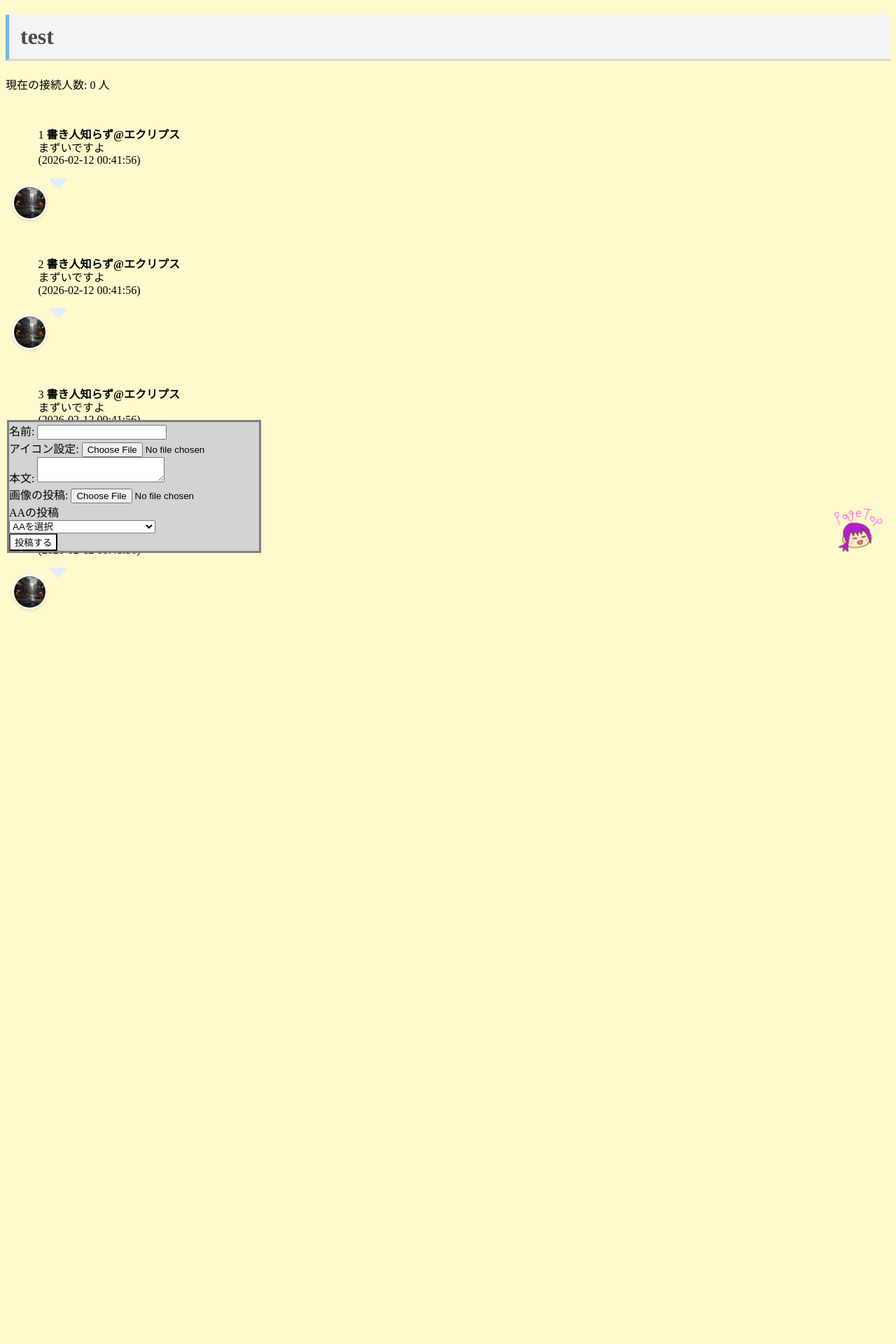
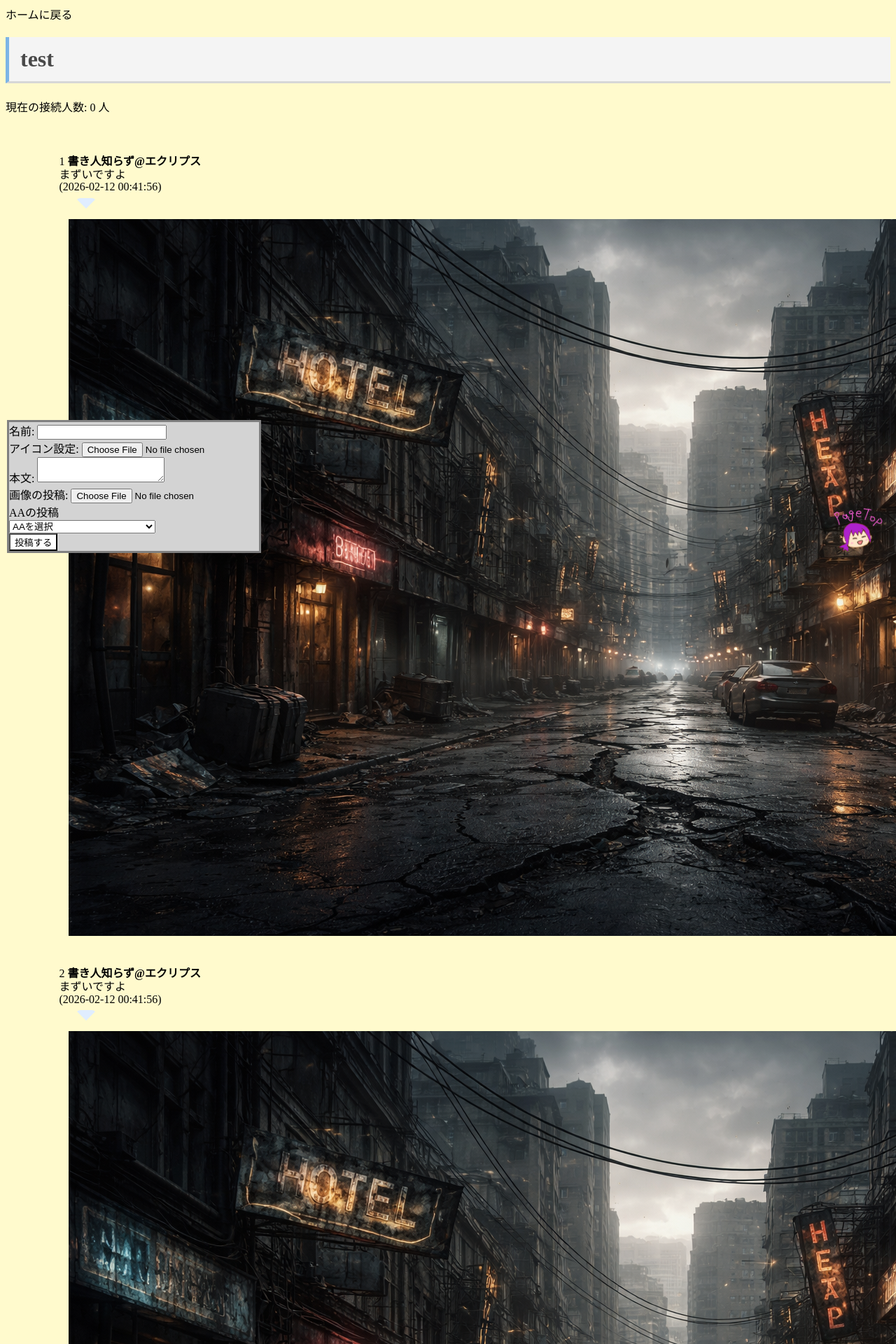
Before and after one commit to ElegantPencil47/bbs, a Flask app: page /thread/1 in a window 1280 px wide; the page is wider, and only the part inside the window is pictured. Shown: the top 1920 px of that part at 70% size. Before the commit the page ends 872 px from the top of that part, so only its background shows below. Run offline with Flask 3, Linux system fonts and the light colour scheme; data comes from the database, SQL or seed files in the repository; some libraries are stand-ins or nearby versions; some web fonts are replaced.

Commit message:
Add files via upload

```diff
--- a/templates/thread.html
+++ b/templates/thread.html
@@ -4,32 +4,7 @@
     <meta charset="UTF-8">
     <title>{{ thread[1] }}</title>
     <style>
-        /* LINE風のレイアウト用CSS */
-        #posts { list-style: none; padding: 0; }
-        .post-container {
-            display: flex;
-            flex-direction: column;
-            align-items: flex-start;
-            margin-bottom: 20px;
-        }
-        .color-box {
-            padding: 10px;
-            border-radius: 15px;
-            position: relative;
-            max-width: 80%;
-            word-wrap: break-word;
-        }
-        .user-icon {
-            width: 45px;
-            height: 45px;
-            border-radius: 50%;
-            object-fit: cover;
-            margin-top: -10px;
-            margin-left: 10px;
-            border: 2px solid white;
-            box-shadow: 0 2px 5px rgba(0,0,0,0.1);
-        }
-        #fixed { position: fixed; bottom: 20px; right: 20px; }
+
 
 img {
   pointer-events: none; /* マウス操作を無効化 */
@@ -225,7 +200,7 @@ button:hover::after{
 </head>
 <body>
 
-
+<a href="lunareclipse.onrender.com">ホームに戻る</a>
 <h1>{{ thread[1] }}</h1>
 <p>現在の接続人数: <span id="onlineCount">0</span> 人</p>
 
@@ -379,6 +354,266 @@ document.querySelectorAll('.color-box').forEach(box => {
 const threadId = {{ thread_id }};
 const postsList = document.getElementById("posts");
 const socket = io({ transports: ["websocket"] });
-
+</script>
+<br>
+<br>
+<br>
+<br>
+<br>
+<br>
+<br>
+<br>
+<br>
+<br>
+<br>
+<br>
+<br>
+<br>
+<br>
+<br>
+<br>
+<br>
+<br>
+<br>
+<br>
+<br>
+<br>
+<br>
+<br>
+<br>
+<br>
+<br>
+<br>
+<br>
+<br>
+<br>
+<br>
+<br>
+<br>
+<br>
+<br>
+<br>
+<br>
+<br>
+<br>
+<br>
+<br>
+<br>
+<br>
+<br>
+<br>
+<br>
+<br>
+<br>
+<br>
+<br>
+<br>
+<br>
+<br>
+<br>
+<br>
+<br>
+<br>
+<br>
+<br>
+<br>
+<br>
+<br>
+<br>
+<br>
+<br>
+<br>
+<br>
+<br>
+<br>
+<br>
+<br>
+<br>
+<br>
+<br>
+<br>
+<br>
+<br>
+<br>
+<br>
+<br>
+<br>
+<br>
+<br>
+<br>
+<br>
+<br>
+<br>
+<br>
+<br>
+<br>
+<br>
+<br>
+<br>
+<br>
+<br>
+<br>
+<br>
+<br>
+<br>
+<br>
+<br>
+<br>
+<br>
+<br>
+<br>
+<br>
+<br>
+<br>
+<br>
+<br>
+<br>
+<br>
+<br>
+<br>
+<br>
+<br>
+<br>
+<br>
+<br>
+<br>
+<br>
+<br>
+<br>
+<br>
+<br>
+<br>
+<br>
+<br>
+<br>
+<br>
+<br>
+<br>
+<br>
+<br>
+<br>
+<br>
+<br>
+<br>
+<br>
+<br>
+<br>
+<br>
+<br>
+<br>
+<br>
+<br>
+<br>
+<br>
+<br>
+<br>
+<br>
+<br>
+<br>
+<br>
+<br>
+<br>
+<br>
+<br>
+<br>
+<br>
+<br>
+<br>
+<br>
+<br>
+<br>
+<br>
+<br>
+<br>
+<br>
+<br>
+<br>
+<br>
+<br>
+<br>
+<br>
+<br>
+<br>
+<br>
+<br>
+<br>
+<br>
+<br>
+<br>
+<br>
+<br>
+<br>
+<br>
+<br>
+<br>
+<br>
+<br>
+<br>
+<br>
+<br>
+<br>
+<br>
+<br>
+<br>
+<br>
+<br>
+<br>
+<br>
+<br>
+<br>
+<br>
+<br>
+<br>
+<br>
+<br>
+<br>
+<br>
+<br>
+<br>
+<br>
+<br>
+<br>
+<br>
+<br>
+<br>
+<br>
+<br>
+<br>
+<br>
+<br>
+<br>
+<br>
+<br>
+<br>
+<br>
+<br>
+<br>
+<br>
+<br>
+<br>
+<br>
+<br>
+<br>
+<br>
+<br>
+<br>
+<br>
+<br>
+<br>
+<br>
+<br>
+<br>
+<br>
+<br>
+<br>
+<br>
+<br>
+<br>
+<br>
+<br>
+<br>
+<br>
+<br>
+<br>
 </body>
 </html>
```
